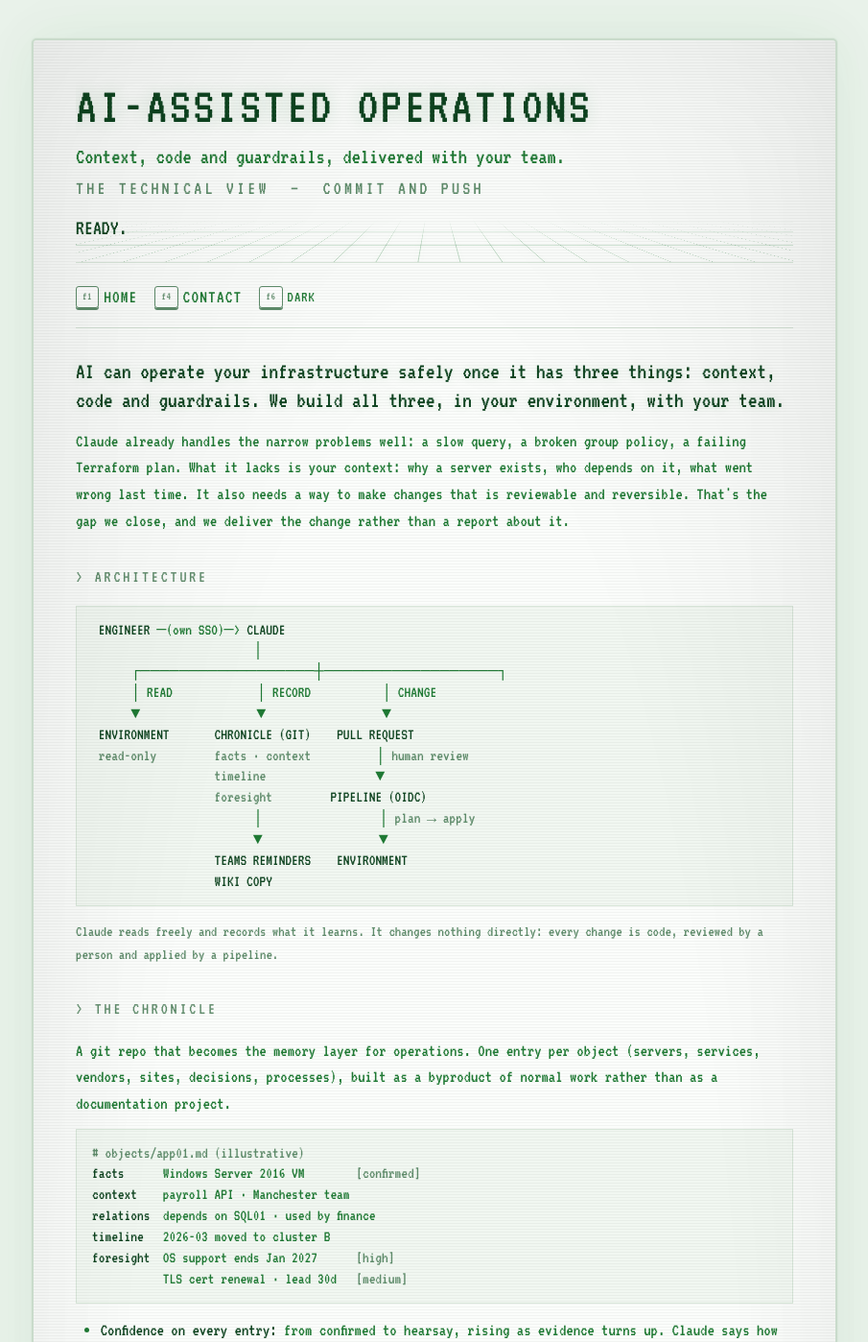
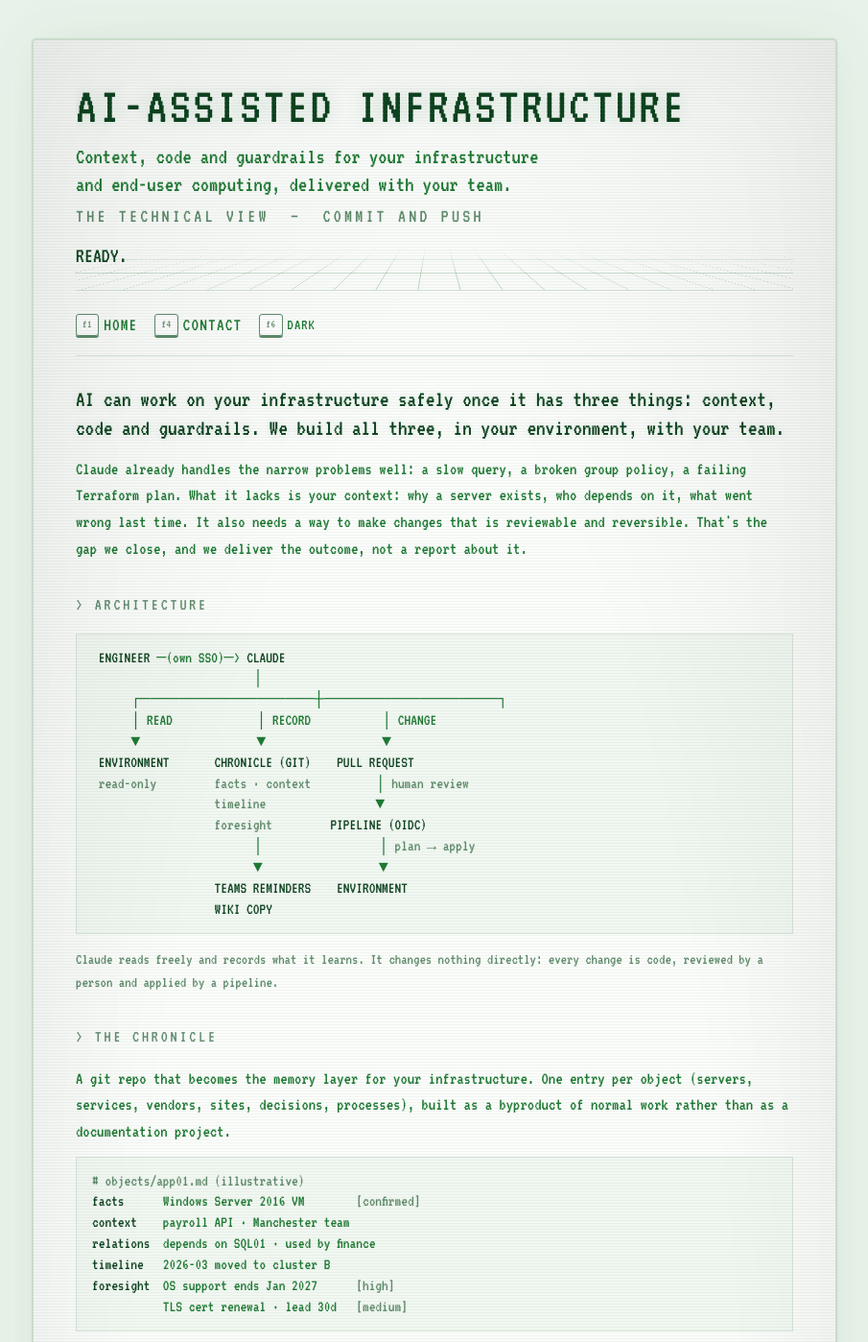
Before and after one commit to commitandpush-nz/commitandpush-site, a plain HTML site: page ai-ops/technical/index.html in a window 1280 px wide. Shown: the top 1398 px of the page at 96% size, without its empty margins (187-1092 px from the left). Drawn offline with Linux system fonts and the light colour scheme.

Commit message:
ai assisted infrastructure (#2)
* Retitle technical page AI-Assisted Infrastructure; drop 'operations'

'Operations' can mean running IT or a single action, so it's replaced
with plainer wording on both pages.

Co-Authored-By: Claude Opus 5.5 <noreply@anthropic.com>
Claude-Session: https://claude.ai/code/session_01DQWdqHvfuuD47TPiGRBt8a

* Technical page: 'change' only means a single reviewed change

Co-Authored-By: Claude Opus 5.5 <noreply@anthropic.com>
Claude-Session: https://claude.ai/code/session_01DQWdqHvfuuD47TPiGRBt8a

---------

Co-authored-by: Claude Opus 5.5 <noreply@anthropic.com>

```diff
--- a/ai-ops/technical/index.html
+++ b/ai-ops/technical/index.html
@@ -4,14 +4,14 @@
     if (t === 'light' || t === 'dark') document.documentElement.setAttribute('data-theme', t);
   } catch (e) {}
 })();</script>
-<title>AI-Assisted Operations | Commit and Push – GSRWilson</title>
-<meta name="description" content="Context, code and guardrails for AI in IT operations. Delivered by GSRWilson Limited, New Zealand.">
+<title>AI-Assisted Infrastructure | Commit and Push – GSRWilson</title>
+<meta name="description" content="Context, code and guardrails for AI on your infrastructure. Delivered by GSRWilson Limited, New Zealand.">
 <meta name="robots" content="noindex, nofollow">
 
 <meta property="og:type" content="website">
 <meta property="og:url" content="https://commitandpush.co.nz/ai-ops/technical/">
-<meta property="og:title" content="AI-Assisted Operations | Commit and Push">
-<meta property="og:description" content="Context, code and guardrails for AI in IT operations.">
+<meta property="og:title" content="AI-Assisted Infrastructure | Commit and Push">
+<meta property="og:description" content="Context, code and guardrails for AI on your infrastructure.">
 <meta property="og:image" content="https://commitandpush.co.nz/og-image.png">
 <meta property="og:image:width" content="1200">
 <meta property="og:image:height" content="627">
@@ -490,8 +490,8 @@ footer {
   <div class="screen">
 
     <header class="boot" id="home">
-      <div class="brand">AI-ASSISTED OPERATIONS</div>
-      <div class="subtitle">Context, code and guardrails, delivered with your team.</div>
+      <div class="brand">AI-ASSISTED INFRASTRUCTURE</div>
+      <div class="subtitle">Context, code and guardrails for your infrastructure and end-user computing, delivered with your team.</div>
       <div class="co-name">THE TECHNICAL VIEW &nbsp;&mdash;&nbsp; COMMIT AND PUSH</div>
       <div class="ready">READY.<span class="cursor"></span></div>
     </header>
@@ -504,8 +504,8 @@ footer {
 
     <div class="op">
       <section aria-label="Overview">
-        <p class="lede">AI can operate your infrastructure safely once it has three things: context, code and guardrails. We build all three, in your environment, with your team.</p>
-        <p>Claude already handles the narrow problems well: a slow query, a broken group policy, a failing Terraform plan. What it lacks is your context: why a server exists, who depends on it, what went wrong last time. It also needs a way to make changes that is reviewable and reversible. That's the gap we close, and we deliver the change rather than a report about it.</p>
+        <p class="lede">AI can work on your infrastructure safely once it has three things: context, code and guardrails. We build all three, in your environment, with your team.</p>
+        <p>Claude already handles the narrow problems well: a slow query, a broken group policy, a failing Terraform plan. What it lacks is your context: why a server exists, who depends on it, what went wrong last time. It also needs a way to make changes that is reviewable and reversible. That's the gap we close, and we deliver the outcome, not a report about it.</p>
       </section>
 
       <section aria-label="Architecture">
@@ -530,7 +530,7 @@ footer {
 
       <section aria-label="The Chronicle">
         <div class="slabel">&gt; THE CHRONICLE</div>
-        <p>A git repo that becomes the memory layer for operations. One entry per object (servers, services, vendors, sites, decisions, processes), built as a byproduct of normal work rather than as a documentation project.</p>
+        <p>A git repo that becomes the memory layer for your infrastructure. One entry per object (servers, services, vendors, sites, decisions, processes), built as a byproduct of normal work rather than as a documentation project.</p>
 <pre>
 <span class="c"># objects/app01.md (illustrative)</span>
 <span class="h">facts</span>      Windows Server 2016 VM        <span class="c">[confirmed]</span>
```
Also changed, not shown: ai-ops/index.html (+1 -1 lines).
